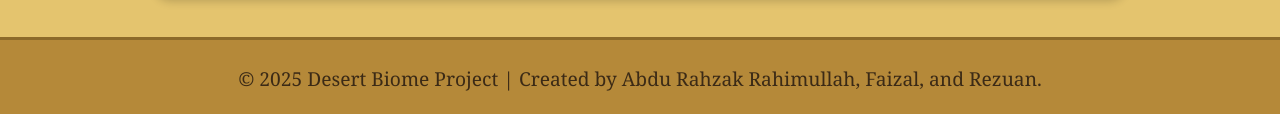
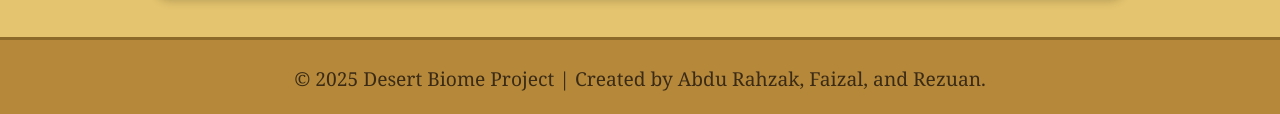
Before and after one commit to onyxcxsmic-jpg/desert-biome, a plain HTML site: page index.html in a window 1280 px wide. Shown: the part 8696-8810 px from the top of the page. Drawn offline with Linux system fonts and the light colour scheme.

Commit message:
Update index.html

```diff
--- a/index.html
+++ b/index.html
@@ -323,7 +323,7 @@
 
 
   <footer>
-    © 2025 Desert Biome Project | Created by Abdu Rahzak Rahimullah, Faizal, and Rezuan.
+    © 2025 Desert Biome Project | Created by Abdu Rahzak, Faizal, and Rezuan.
   </footer>
 
 </body>
```
